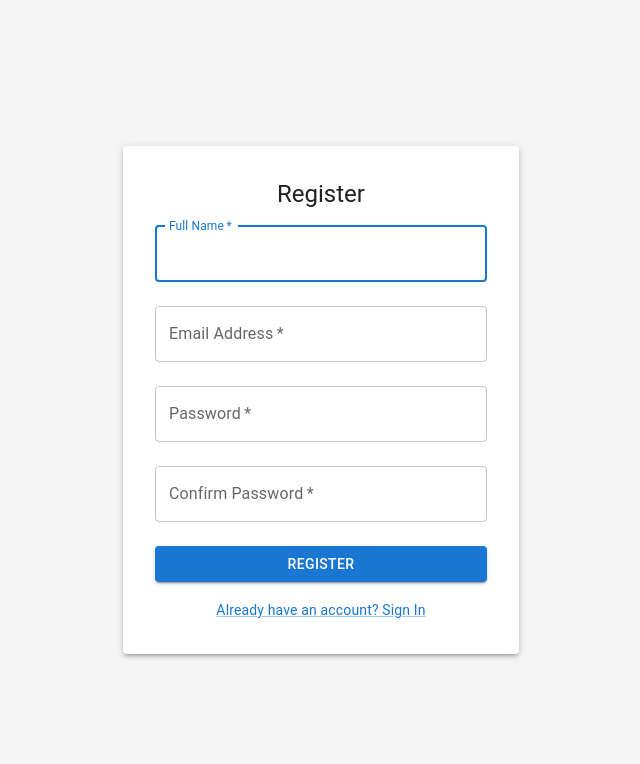
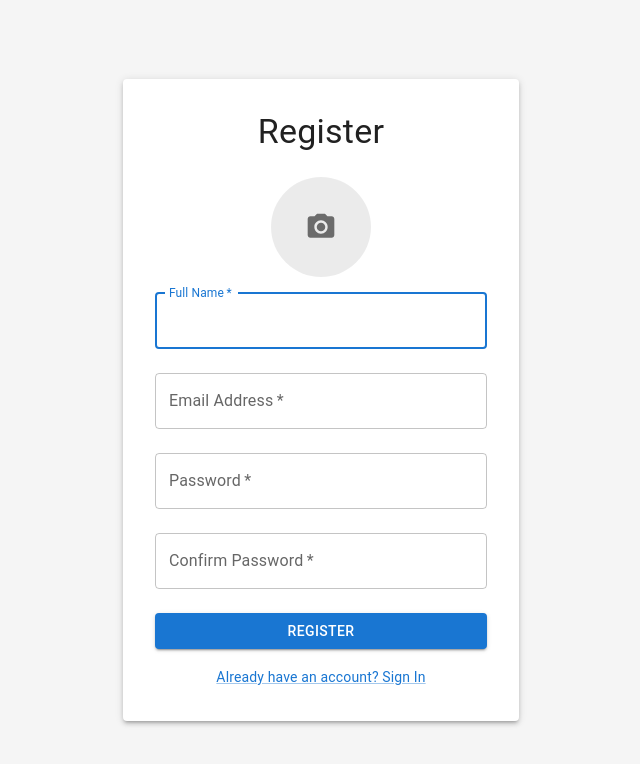
Before and after one commit to tomerProg/WebAppFinalProject_Frontend, a React (Vite) app: page /register in a window 1280 px wide. Shown: the top 764 px of the page, without its empty margins (319-959 px from the left). Built offline with nearby package versions, Linux system fonts and the light colour scheme.

Commit message:
add icon upload

```diff
--- a/package.json
+++ b/package.json
@@ -12,7 +12,9 @@
   "dependencies": {
     "@emotion/react": "^11.14.0",
     "@emotion/styled": "^11.14.0",
+    "@mui/icons-material": "^6.4.0",
     "@mui/material": "^6.4.0",
+    "lucide-react": "^0.473.0",
     "react": "^18.3.1",
     "react-dom": "^18.3.1",
     "react-router-dom": "^7.1.3"
--- a/src/pages/Register/Register.css
+++ b/src/pages/Register/Register.css
@@ -4,6 +4,10 @@
         display: flex;
         flex-direction: column;
         align-items: center;
+
+        .register-title{
+            padding-bottom: 2rem;
+        }
 
         .submit-button{
             margin-top:1rem;
--- a/src/pages/Register/Register.tsx
+++ b/src/pages/Register/Register.tsx
@@ -4,6 +4,7 @@ import { RegisterError, RegisterInput } from './components/types';
 import './Register.css'
 import { getRegisterError } from './components/utils';
 import InputFields from './components/InputFields';
+import IconUpload from './components/IconUpload/IconUpload';
 
 const Register: React.FC = () => {
   const [registerInput, setRegisterInput] = useState<RegisterInput>({
@@ -40,12 +41,13 @@ const Register: React.FC = () => {
     <Container component="main" maxWidth="xs">
       <Paper elevation={3} className="paper">
         <Box className="main-box">
-          <Typography component="h1" variant="h5">
+          <Typography component="h1" variant="h4" marginBottom={3}>
             Register
           </Typography>
           {submitError && (<Alert severity="error"> {submitError} </Alert>)}
 
           <Box component="form" onSubmit={handleSubmit}>
+            <IconUpload/>
             <InputFields
               setRegisterInput={setRegisterInput}
               registerInput={registerInput}
--- /dev/null
+++ b/src/pages/Register/components/IconUpload/IconUpload.css
@@ -0,0 +1,11 @@
+.icon-container{
+    display: flex;
+    flex-direction: column;
+    align-items:center;
+    gap: 2;
+
+    .input{
+        clip: rect(0 0 0 0);
+        position: absolute;
+    }
+}
--- /dev/null
+++ b/src/pages/Register/components/IconUpload/IconUpload.tsx
@@ -0,0 +1,51 @@
+import React, { useState, useRef } from 'react';
+import { IconButton, Avatar, Box, Button} from '@mui/material';
+import CameraAltIcon from '@mui/icons-material/CameraAlt';
+import './IconUpload.css'
+
+const IconUpload: React.FC = () => {
+  const [selectedImage, setSelectedImage] = useState<string | null>(null);
+  const inputRef = useRef<HTMLInputElement>(null);
+
+  const handleImageChange = (event: React.ChangeEvent<HTMLInputElement>) => {
+    const file = event.target.files?.[0];
+    if (file) {
+      const reader = new FileReader();
+      reader.onloadend = () => {
+        setSelectedImage(reader.result as string);
+      };
+      reader.readAsDataURL(file);
+    }
+  };
+
+  return (
+    <Box className="icon-container">
+      <IconButton sx={{width: 100, height: 100, padding: 0}}
+        onClick={() => inputRef.current?.click()}>
+        <Avatar sx={{ width: '100%', height: '100%',
+            bgcolor: selectedImage ? 'transparent' : 'action.selected'}}>
+          {selectedImage ? (
+            <img style={{ width: '100%', height: '100%', objectFit: 'cover',}}
+              src={selectedImage}
+              alt="Selected icon"/>
+          ) : (
+            <CameraAltIcon sx={{ fontSize: 32, color: 'action.active' }} />
+          )}
+        </Avatar>
+      </IconButton>
+
+      <input className="input" type="file" accept="image/*"
+        ref={inputRef}
+        onChange={handleImageChange}/>
+
+      {selectedImage && (
+        <Button variant="text" color="error" size="small"
+          onClick={() => setSelectedImage(null)}>
+          Remove Icon
+        </Button>
+      )}
+    </Box>
+  );
+};
+
+export default IconUpload;
--- a/src/pages/Register/components/InputFields.tsx
+++ b/src/pages/Register/components/InputFields.tsx
@@ -1,6 +1,7 @@
 import React from 'react';
 import { TextField } from '@mui/material';
 import { RegisterInput, RegisterError } from './types';
+import IconUpload from './IconUpload/IconUpload';
 
 interface InputFieldsProps{
   setRegisterInput: React.Dispatch<React.SetStateAction<RegisterInput>>;
--- a/src/pages/SignIn/SignIn.tsx
+++ b/src/pages/SignIn/SignIn.tsx
@@ -39,7 +39,7 @@ export const SignIn: React.FC = () => {
     <Container component="main" maxWidth="xs" >
       <Paper elevation={3} className='paper'>
         <Box className='main-box'>
-          <Typography component="h1" variant="h5">
+          <Typography component="h1" variant="h4">
             Sign In
           </Typography>
 
```
Also changed, not shown: 1 other file (tests, documents, lock files or other folders).
